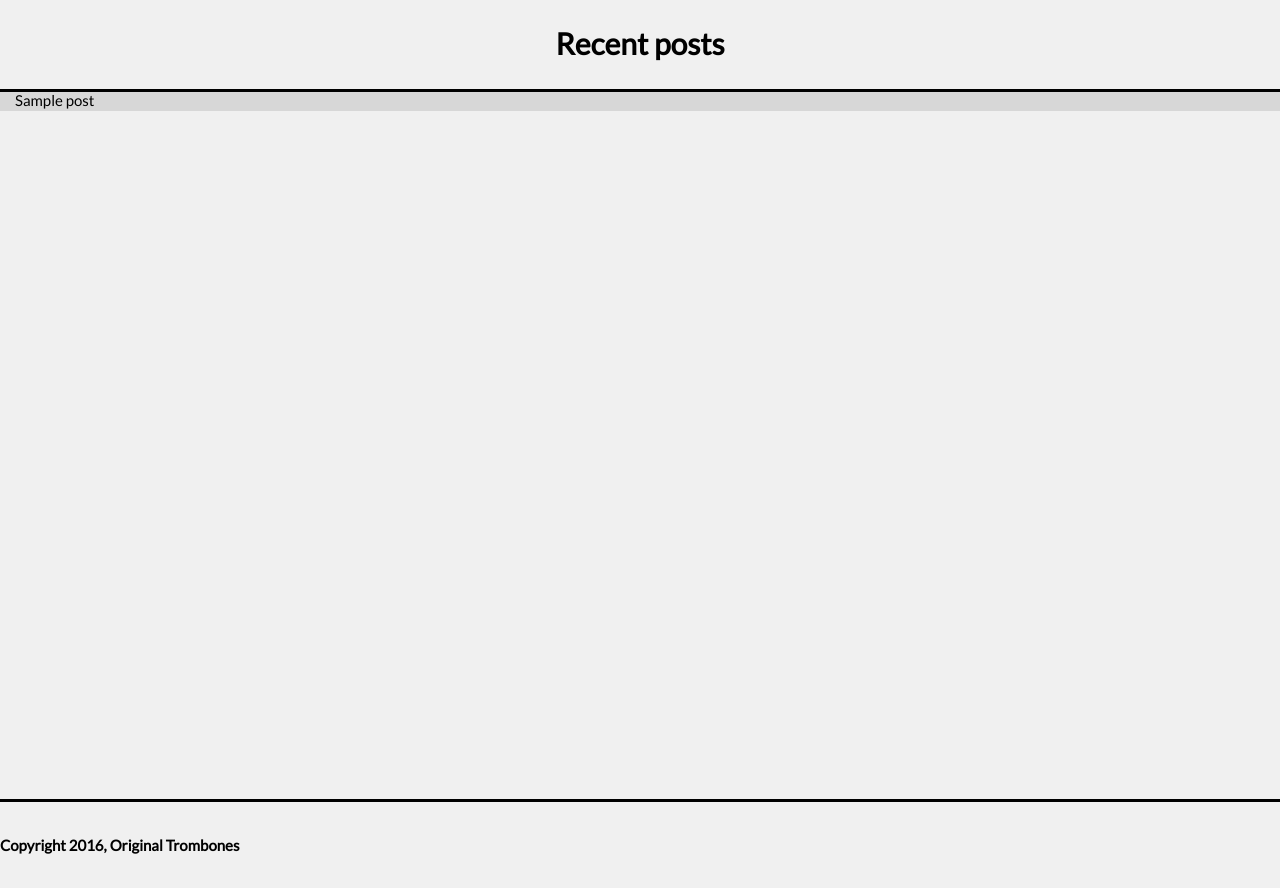
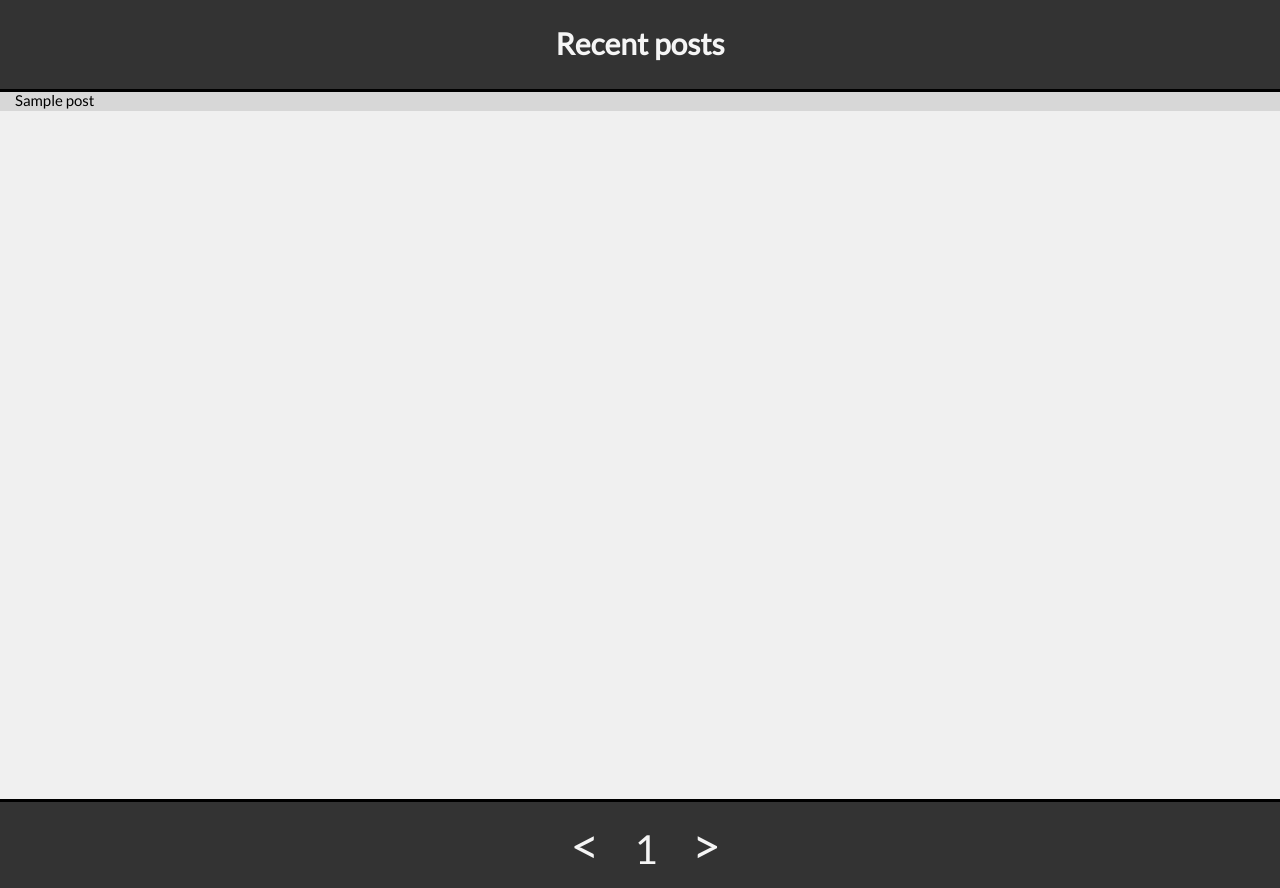
Before and after one commit to arnaizaitor/python-sandbox, a Flask app: template flask-learn/frontend/templates/index.html in a window 1280 px wide. Run offline with Flask 2, Linux system fonts and the light colour scheme; the template is opened without the code that fills it: most values are stand-ins (such as "Sample title", 1, 10 or a date in 2020); some web fonts are replaced.

Commit message:
added index pagination

```diff
--- a/flask-learn/app.py
+++ b/flask-learn/app.py
@@ -5,10 +5,30 @@ from data.data import posts
 
 app = Flask(__name__, template_folder='./frontend/templates',static_folder='./frontend/static')
 
+class PageResult:
+   def __init__(self, data, page = 0, posts_per_page = 32):
+    self.__dict__ = dict(zip(['data', 'page', 'number'], [data, page, posts_per_page]))
+    self.posts = data[page*posts_per_page:(page+1)*posts_per_page]
+    self.isLastPage = False
+    if(len(self.posts) < posts_per_page):
+        self.isLastPage = True
+    self.isVoidNextPage = False
+    if(len(data[(page+1)*posts_per_page:(page+2)*posts_per_page]) == 0):
+        self.isVoidNextPage = True
+
+   def __iter__(self):
+     for i in self.posts:
+       yield i
+
+def getPostsInPage(data, pagenum, posts_per_page):
+    return data[pagenum*posts_per_page:(pagenum+1)*posts_per_page]
+
+
 #############################   R O U T I N G   #############################
 @app.route('/')
-def home():
-    return render_template("index.html", posts=posts)
+@app.route('/<int:pagenum>')
+def home(pagenum = 0):
+    return render_template("index.html", posts = PageResult(posts, pagenum))
 
 @app.route('/post/<string:slug>/')
 def show_post_slug(slug):
--- a/flask-learn/frontend/static/styles/styles.css
+++ b/flask-learn/frontend/static/styles/styles.css
@@ -23,7 +23,7 @@ body{
     white-space: nowrap;
     margin-bottom: 5px;
 
-    background-color: inherit;
+    background-color: #333333;
 
     width: 100%;
     height: 10vh;
@@ -59,7 +59,7 @@ body{
 }
 
 .index-div a:hover{
-    color: coral;
+    color: rgb(0, 160, 256);
 }
 
 .index-div-even{
@@ -85,8 +85,11 @@ body{
 #index-footer-content{
     margin-top: 30px;
     margin-bottom: 30px;
+    width: 100vw;
 
     line-height: 3vh;
+
+    text-align: center;
 }
 
 #title h1{
@@ -103,23 +106,18 @@ position: relative;
     font-size: 30px;
     text-align: center;
     position: relative;
-}
 
-#index-footer-content span{
-    font-family: "Lato";
-    font-weight: bold;
-    text-align: center;
-    position: relative;
+    color: whitesmoke;
 }
 
 #footer{
     position: fixed;
     white-space: nowrap;
-    margin-bottom: 5px;
+    padding-bottom: 25px;
 
-    background-color: inherit;
+    background-color: #333333;
 
-    width: 100%;
+    width: 100vw;
     height: 10vh;
 
     border: solid;
@@ -128,3 +126,34 @@ position: relative;
     border-bottom: transparent;
     border-color: black;
 }
+
+#left-footer-div{
+    display: inline-block;
+    width: 3vw;
+    background-color: inherit;
+}
+
+#center-footer-div{
+    display: inline-block;
+    width: 6vw;
+    background-color: inherit;
+    font-size: 40px;
+    color: whitesmoke;
+}
+
+#right-footer-div{
+    display: inline-block;
+    width: 3vw;
+    background-color: inherit;
+}
+
+#void-footer-div{
+    width: 44vw;
+    display: inline-block;
+}
+
+.page-link{
+    color: whitesmoke;
+    text-decoration: none;
+    font-size: 50px;
+}
--- a/flask-learn/frontend/templates/index.html
+++ b/flask-learn/frontend/templates/index.html
@@ -5,6 +5,9 @@
     <title>Tutorial Flask: Miniblog</title>
     <link rel="stylesheet" href="{{ url_for('static',filename='styles/styles.css') }}">
     <link href='http://fonts.googleapis.com/css?family=Lato&subset=latin,latin-ext' rel='stylesheet' type='text/css'>
+    <style>
+        @import url('https://fonts.googleapis.com/css2?family=Oi&display=swap');
+    </style>
 </head>
 <body>
     <div id="main">
@@ -38,7 +41,29 @@
         <!-- F O O T E R -->
         <footer id="footer">
             <div id="index-footer-content">
-                <span> Copyright 2016, Original Trombones </span>
+                <!-- V O I D -->
+                <div id="void-footer-div"></div>
+
+                <!-- L E F T -->
+                <div id="left-footer-div">
+                    {%if posts.page != 0%}
+                        <a class="page-link" href={{ url_for('home', pagenum = posts.page-1) }}> < </a>
+                    {%endif%}
+                </div>
+                <!-- C E N T E R -->
+                <div id="center-footer-div">
+                    {{posts.page}}
+                </div>
+
+                <!-- R I G H T -->
+                <div id="right-footer-div">
+                    {% if not posts.isLastPage and not posts.isVoidNextPage %}
+                        <a class="page-link" href = {{ url_for('home', pagenum = posts.page+1) }}> > </a>
+                    {% endif %}
+                </div>
+
+                <!-- V O I D -->
+                <div id="void-footer-div"></div>
             </div>
         </footer>
 
```
